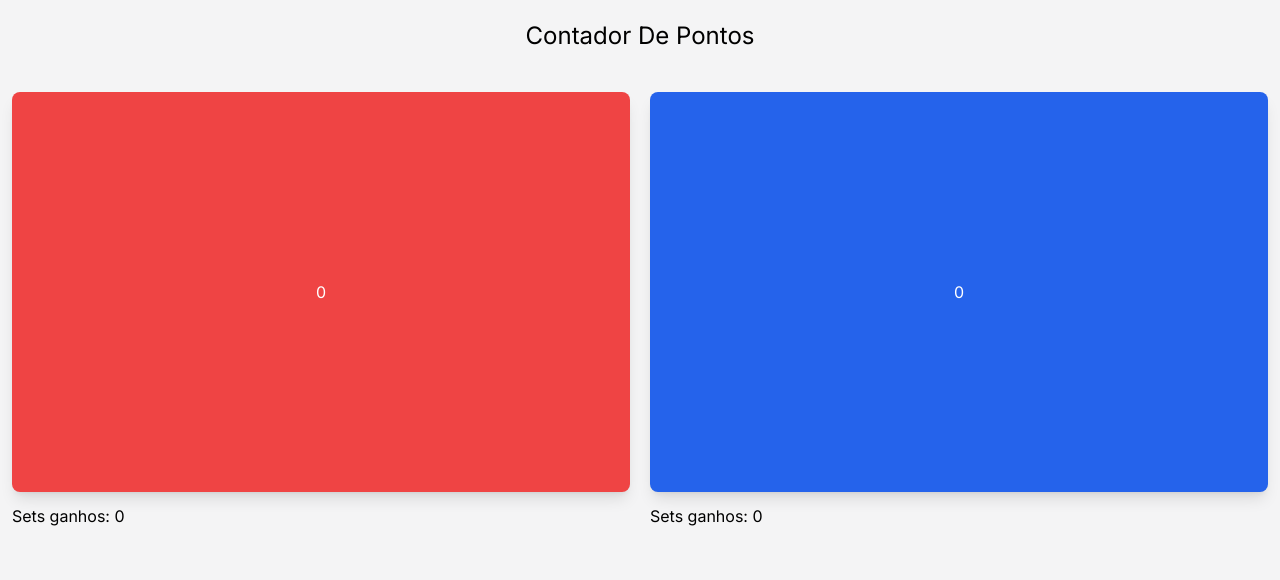
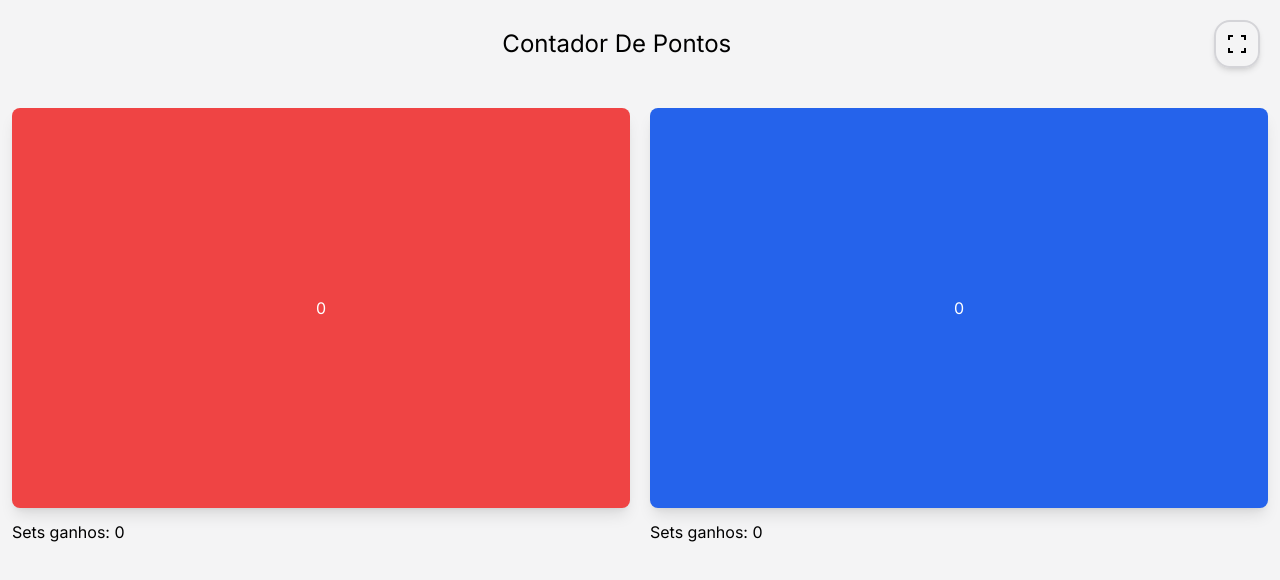
Before and after one commit to vitor-eble/cont-points-volley, an Angular app: page / in a window 1280 px wide. Shown: the top 580 px of the page. Built offline with nearby package versions, Linux system fonts and the light colour scheme.

Commit message:
fiz um botao para colocar o site em fullscreen

```diff
--- a/src/app/app.component.html
+++ b/src/app/app.component.html
@@ -5,9 +5,17 @@
 </div>
 
 <div class="h-dvh bg-zinc-100 w-full">
-  <h1 class="w-full flex justify-center py-5 text-2xl mb-5">
-    Contador De Pontos
-  </h1>
+
+  <div class="flex w-full items-center py-5 mb-5 pr-5 pl-5">
+    <h1 class="w-full flex justify-center text-2xl">
+      Contador De Pontos
+    </h1>
+    <button class="w-12 h-12 flex justify-center items-center border-2 border-solid border-zinc-300 shadow-md rounded-2xl" (click)="fullScreen()">
+      <svg xmlns="http://www.w3.org/2000/svg" height="24px" viewBox="0 -960 960 960" width="24px" fill="#000">
+        <path d="M120-120v-200h80v120h120v80H120Zm520 0v-80h120v-120h80v200H640ZM120-640v-200h200v80H200v120h-80Zm640 0v-120H640v-80h200v200h-80Z"/>
+      </svg>
+    </button>
+  </div>
   <div class="w-full px-3 flex gap-5 h-full">
     <div class="w-full h-full flex flex-col gap-3">
       <button class="w-full h-1/2 bg-red-500 shadow-lg rounded-lg flex justify-center items-center text-white active:scale-95 transition-all duration-150" (click)="contPoints('teamRed')">
--- a/src/app/app.component.ts
+++ b/src/app/app.component.ts
@@ -18,11 +18,11 @@ export class AppComponent {
     this.checkGuidance()
   }
 
-  @HostListener('window:resize')
+  @HostListener('window:resize') // escuta a mudança do tamanho de tela
   checkGuidance(){
-    const width = window.innerWidth;
-    const height = window.innerHeight;
-    this.showWarning = height > width
+    const width = window.innerWidth; // pega a largura total do dispositivo
+    const height = window.innerHeight; // pega a altura total do dispositivo
+    this.showWarning = height > width // caso a altura seja maior que a largura, o ShowWarning fica true e o aviso sera mostrado
   }
 
   contPoints(team: string){
@@ -38,4 +38,12 @@ export class AppComponent {
 
   }
 
+  fullScreen(){
+    if(!document.fullscreenElement){
+      document.documentElement.requestFullscreen();
+    } else {
+      document.exitFullscreen();
+    }
+  }
+
 }
```
